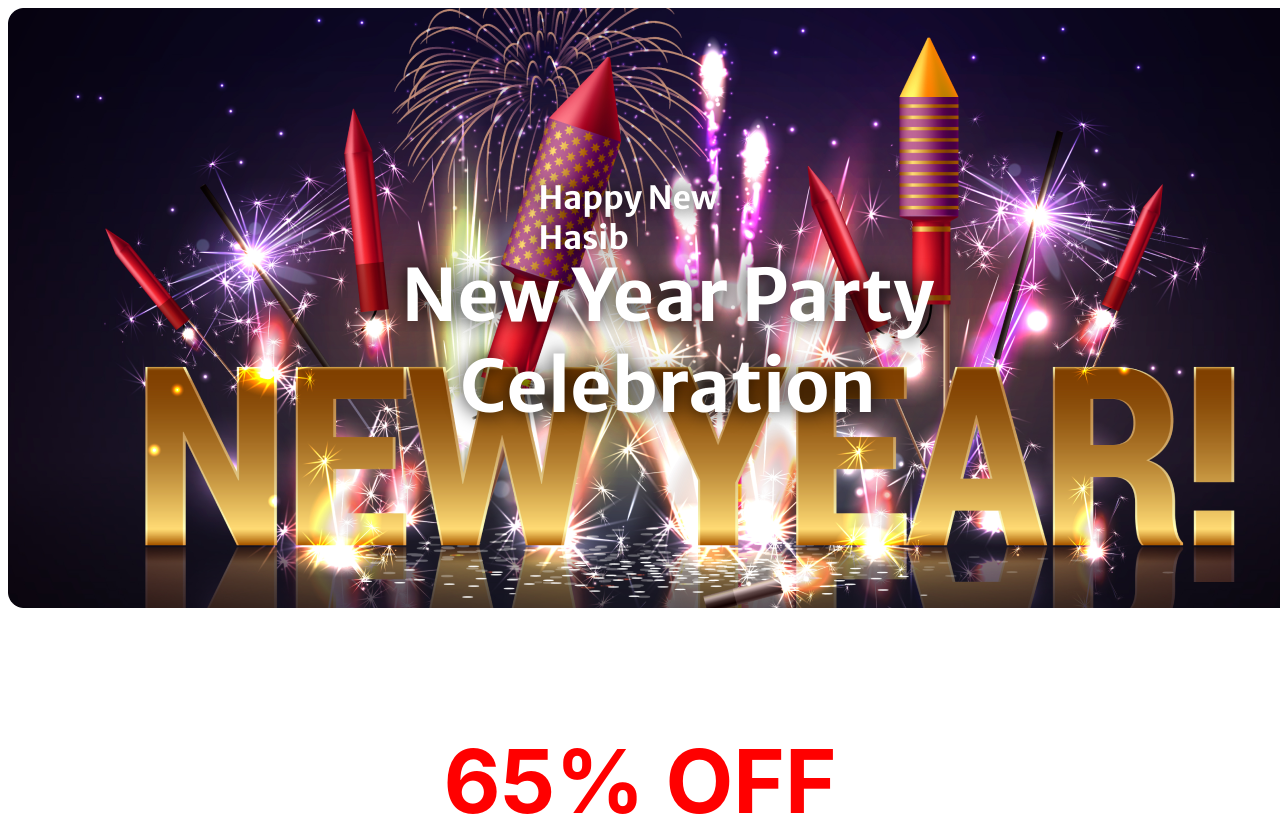
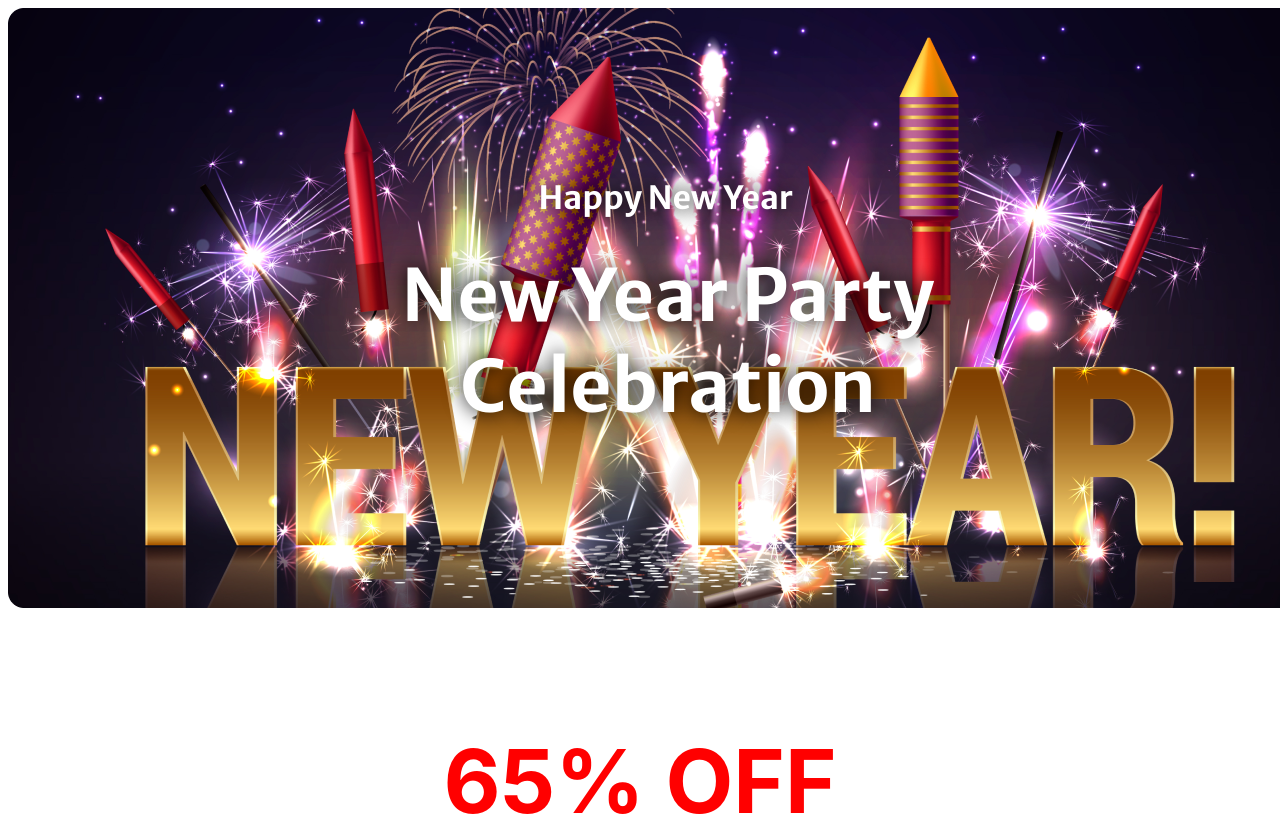
Before and after one commit to Prodhan1971/happy-new-year-project, a plain HTML site: page index.html in a window 1280 px wide. Shown: the top 837 px of the page. Drawn offline with Linux system fonts and the light colour scheme.

Commit message:
again just check

```diff
--- a/index.html
+++ b/index.html
@@ -13,7 +13,7 @@
     <div>
         <div class="banner">
             <div class="inner-banner">
-                <h4>Happy New Hasib</h4>
+                <h4>Happy New Year</h4>
                 <h1>New Year Party Celebration</h1>
             </div>
         </div>
```
